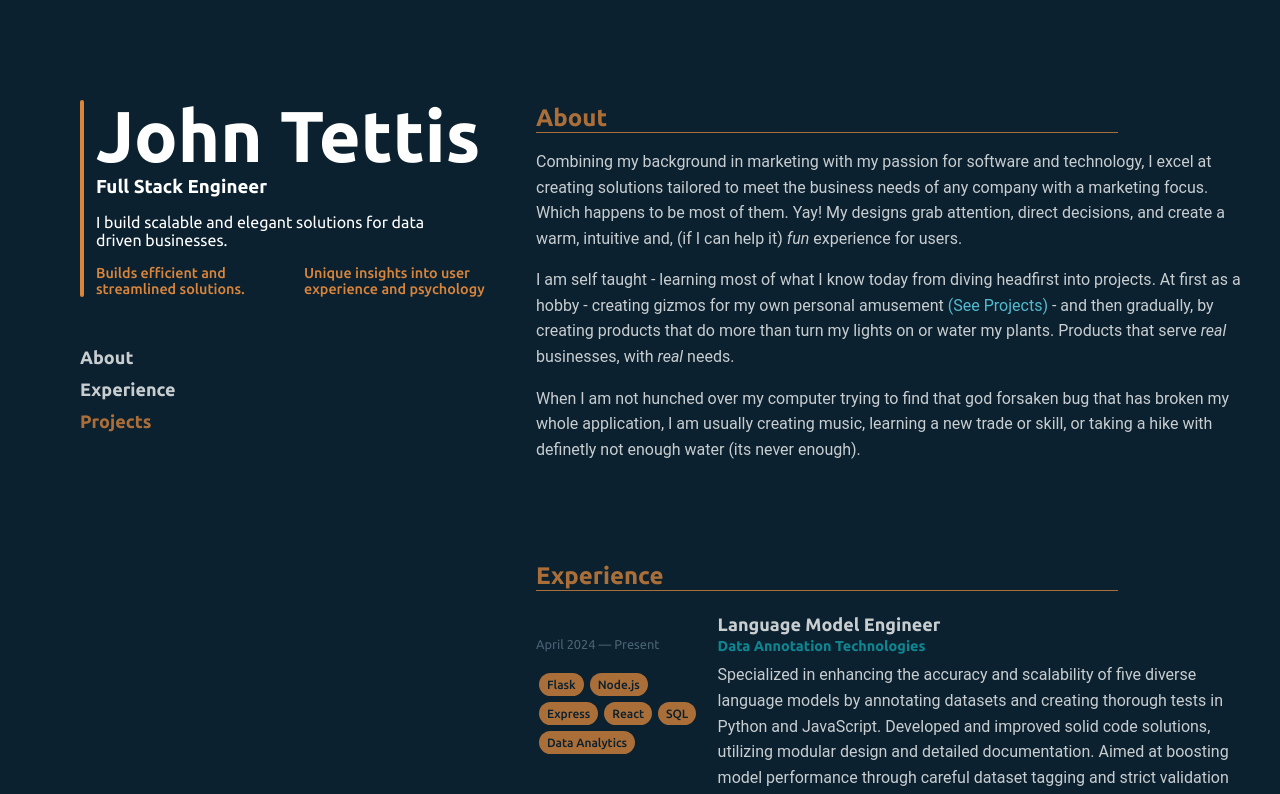
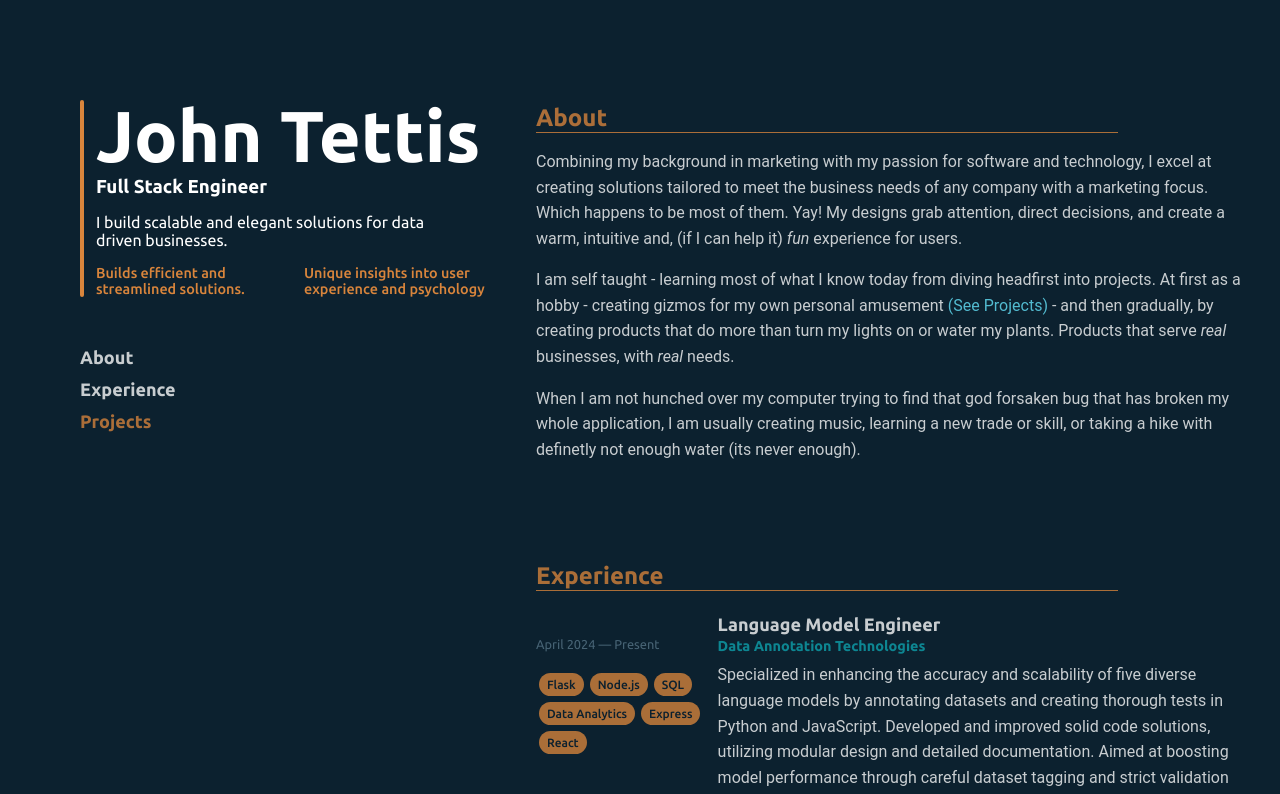
Before and after one commit to john-tettis/portfolio-updated, a React (Create React App) app: page / in a window 1280 px wide. Shown: the top 794 px of the page. Built offline with nearby package versions, Linux system fonts and the light colour scheme.

Commit message:
rearranged bubbles

```diff
--- a/src/Components/Sections/Experience.js
+++ b/src/Components/Sections/Experience.js
@@ -19,7 +19,7 @@ const history = [
 
         start:"April 2024",
         end:"Present",
-        skills:["Flask","Node.js", "Express","React","SQL", "Data Analytics"]
+        skills:["Flask","Node.js","SQL", "Data Analytics", "Express","React"]
     },
     {
         title:"Marketing Representative",
```
